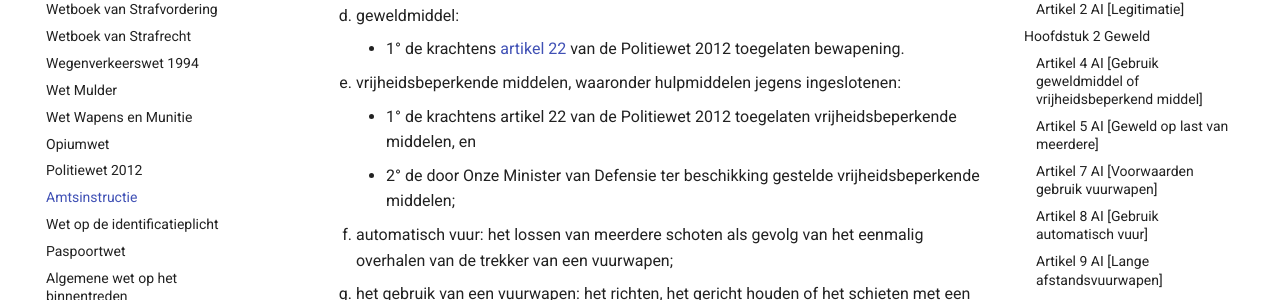
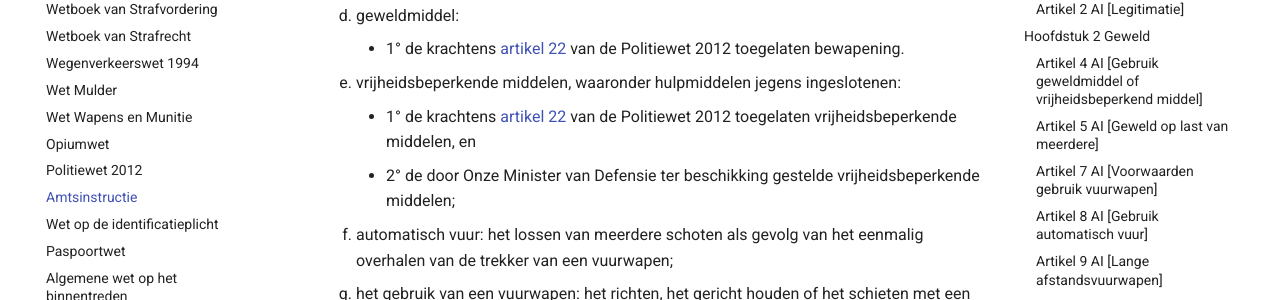
Before and after one commit to EnriqueFernandez20/FutureRP-Wettenbundel, an MkDocs documentation site: the page built from docs/ambtsinstructie.md, in a window 1280 px wide and 900 px high, scrolled down 855 px. Shown: the part 153-453 px from the top of the window. Built offline with MkDocs 1.6.1 and Material for MkDocs 9.7.7, drawn with Linux system fonts in a browser that asks for light colours; part of the change alters nothing that is shown.

```diff
--- a/docs/ambtsinstructie.md
+++ b/docs/ambtsinstructie.md
@@ -15,7 +15,7 @@
     4. geweldmiddel:
         - 1° de krachtens [artikel 22](politiewet-2012.md#artikel-22-pw-2012-bewapening-uitrusting-en-kleding) van de Politiewet 2012 toegelaten bewapening.
     5. vrijheidsbeperkende middelen, waaronder hulpmiddelen jegens ingeslotenen:
-        - 1° de krachtens artikel 22 van de Politiewet 2012 toegelaten vrijheidsbeperkende middelen, en
+        - 1° de krachtens [artikel 22](politiewet-2012.md#artikel-22-pw-2012-bewapening-uitrusting-en-kleding) van de Politiewet 2012 toegelaten vrijheidsbeperkende middelen, en
         - 2° de door Onze Minister van Defensie ter beschikking gestelde vrijheidsbeperkende middelen;
     6. automatisch vuur: het lossen van meerdere schoten als gevolg van het eenmalig overhalen van de trekker van een vuurwapen;
     7. het gebruik van een vuurwapen: het richten, het gericht houden of het schieten met een vuurwapen;
```
